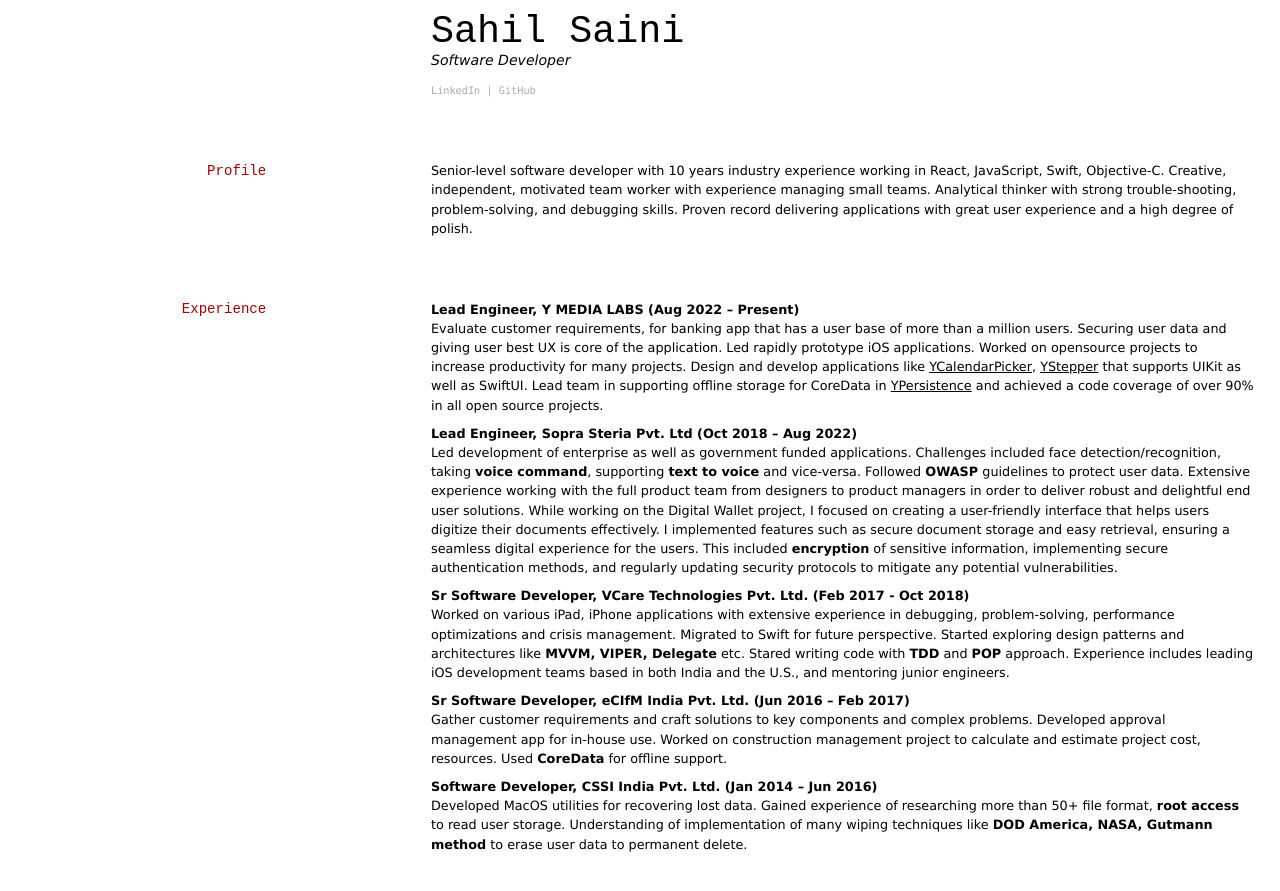
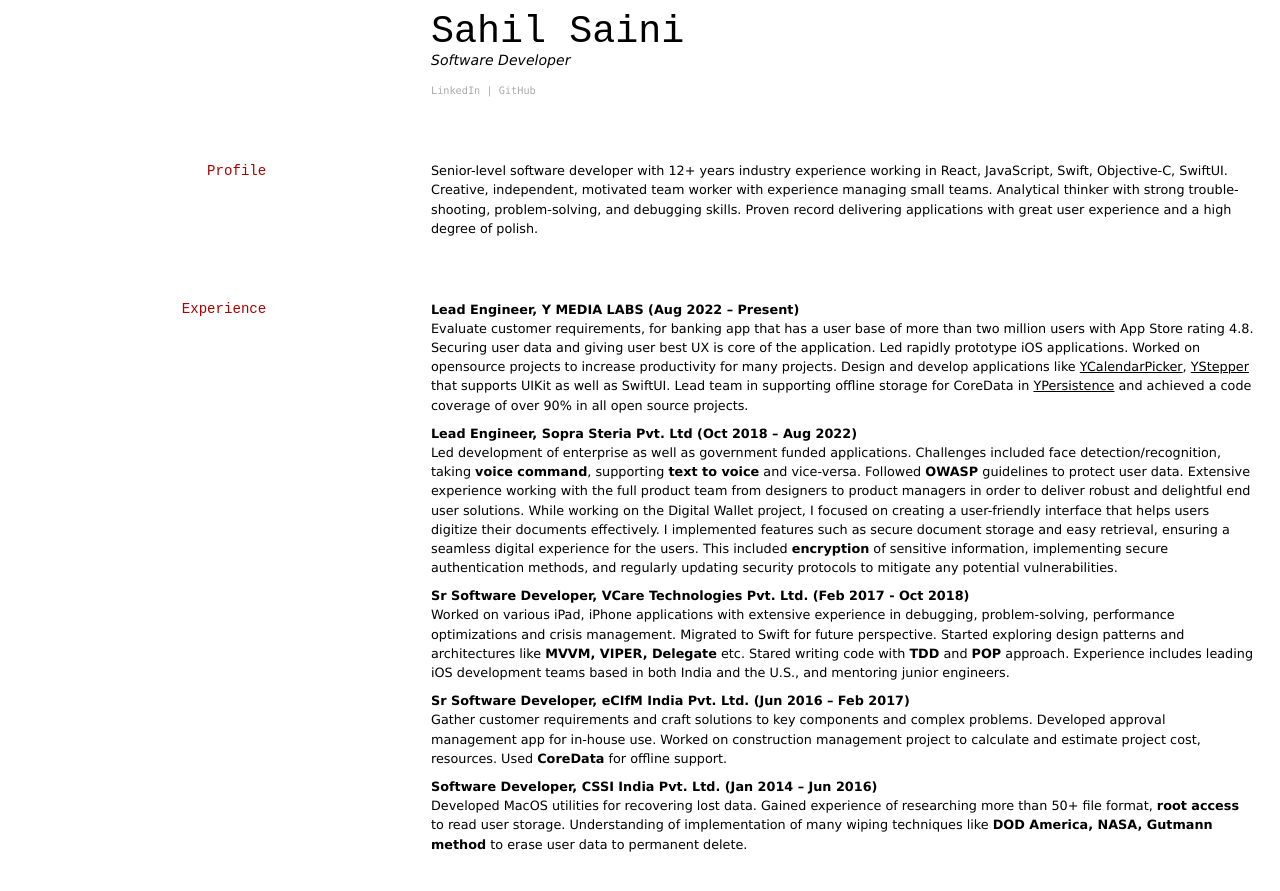
Before and after one commit to SahilSainiYML/Resume, a Jekyll site: the page built from index.md, in a window 1280 px wide and 900 px high. Shown: the top 891 px of the window. Built offline with Jekyll 4.4.1, drawn with Linux system fonts in a browser that asks for light colours.

Commit message:
Update index.md

```diff
--- a/index.md
+++ b/index.md
@@ -11,13 +11,13 @@ Software Developer
 
 ## Profile
 
-Senior-level software developer with 10 years industry experience working in React, JavaScript, Swift, Objective-C. Creative, independent, motivated team worker with experience managing small teams. Analytical thinker with strong trouble-shooting, problem-solving, and debugging skills. Proven record delivering applications with great user experience and a high degree of polish.
+Senior-level software developer with 12+ years industry experience working in React, JavaScript, Swift, Objective-C, SwiftUI. Creative, independent, motivated team worker with experience managing small teams. Analytical thinker with strong trouble-shooting, problem-solving, and debugging skills. Proven record delivering applications with great user experience and a high degree of polish.
 
 
 ## Experience
 
 **Lead Engineer, Y MEDIA LABS (Aug 2022 – Present)**
-Evaluate customer requirements, for banking app that has a user base of more than a million users. Securing user data and giving user best UX is core of the application.
+Evaluate customer requirements, for banking app that has a user base of more than two million users with App Store rating 4.8. Securing user data and giving user best UX is core of the application.
 Led rapidly prototype iOS applications. Worked on opensource projects to increase productivity for many projects. Design and develop applications like [YCalendarPicker](https://github.com/codeandtheory/ycalendarpicker-ios/), [YStepper](https://github.com/codeandtheory/ystepper-ios) that supports UIKit as well as SwiftUI. Lead team in supporting offline storage for CoreData in [YPersistence](https://github.com/codeandtheory/ypersistence-ios) and achieved a code coverage of over 90% in all open source projects.
 
 **Lead Engineer, Sopra Steria Pvt. Ltd (Oct 2018 – Aug 2022)**
```
